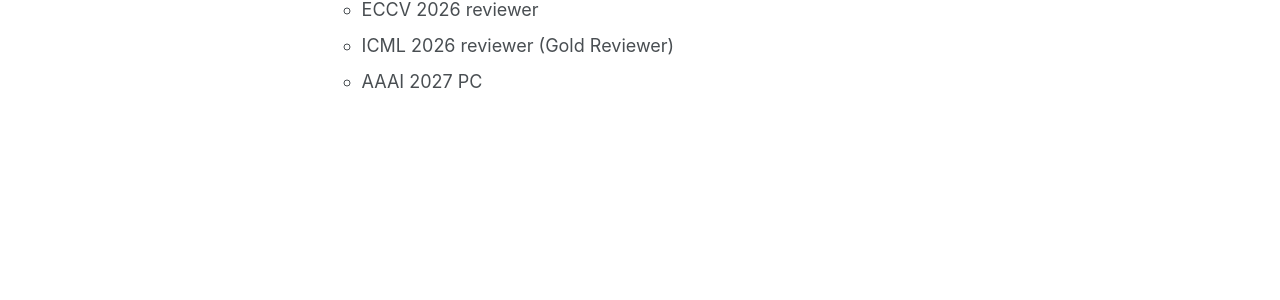
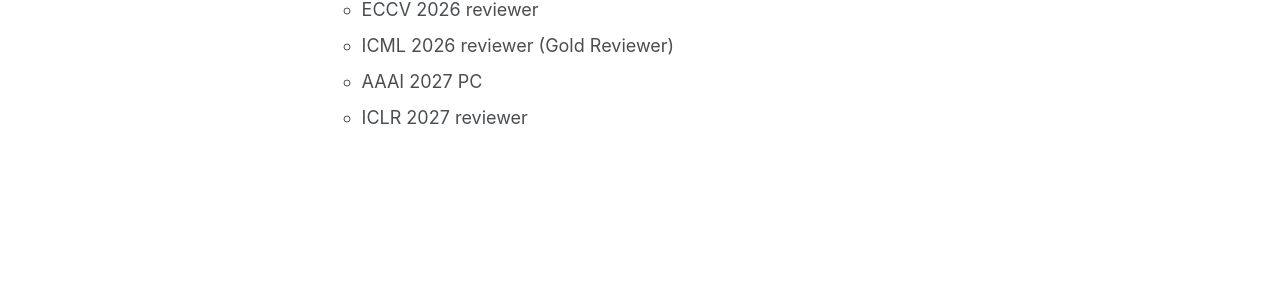
Before and after one commit to Harry-first/haipengzhang, a Jekyll site: the page built from _pages/teaching.md, in a window 1280 px wide and 1279 px high. Shown: the part 740-1040 px from the top of the window. Built offline with Jekyll 4.4.1, drawn with Linux system fonts in a browser that asks for light colours; some web fonts are replaced.

Commit message:
Update teaching.md

```diff
--- a/_pages/teaching.md
+++ b/_pages/teaching.md
@@ -24,3 +24,4 @@
   - ECCV 2026 reviewer
   - ICML 2026 reviewer (Gold Reviewer)
   - AAAI 2027 PC
+  - ICLR 2027 reviewer
```
